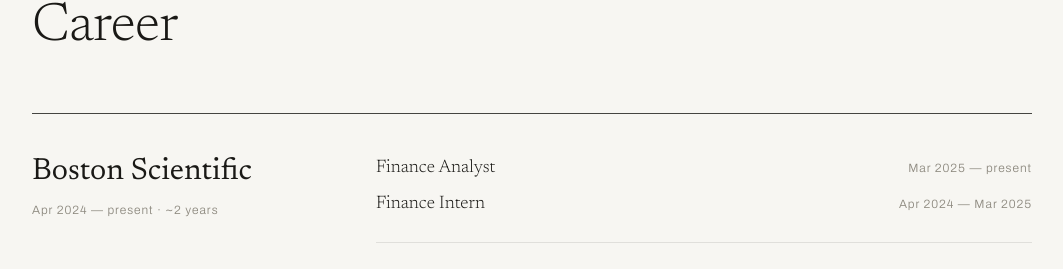
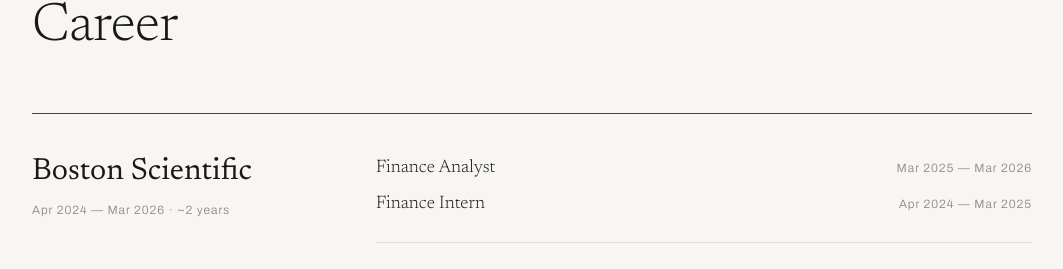
Before and after one commit to mateoparamo/paginawebmateoparamo, a Next.js app: page /en in a window 1280 px wide. Shown: the part 1760-2029 px from the top of the page, without its empty margins (108-1171 px from the left). Built offline with nearby package versions, Linux system fonts and the light colour scheme.

Commit message:
fix: fin en Boston Scientific en marzo 2026
Co-Authored-By: Claude Opus 4.8 <noreply@anthropic.com>

```diff
--- a/src/content/i18n.ts
+++ b/src/content/i18n.ts
@@ -62,10 +62,10 @@ export const dict = {
       title: "Trayectoria",
       featured: {
         company: "Boston Scientific",
-        period: "abr 2024 — actualidad",
+        period: "abr 2024 — mar 2026",
         duration: "~2 años",
         roles: [
-          { role: "Finance Analyst", dates: "mar 2025 — actualidad" },
+          { role: "Finance Analyst", dates: "mar 2025 — mar 2026" },
           { role: "Finance Intern", dates: "abr 2024 — mar 2025" },
         ],
         bullets: [
@@ -206,10 +206,10 @@ export const dict = {
       title: "Career",
       featured: {
         company: "Boston Scientific",
-        period: "Apr 2024 — present",
+        period: "Apr 2024 — Mar 2026",
         duration: "~2 years",
         roles: [
-          { role: "Finance Analyst", dates: "Mar 2025 — present" },
+          { role: "Finance Analyst", dates: "Mar 2025 — Mar 2026" },
           { role: "Finance Intern", dates: "Apr 2024 — Mar 2025" },
         ],
         bullets: [
```
